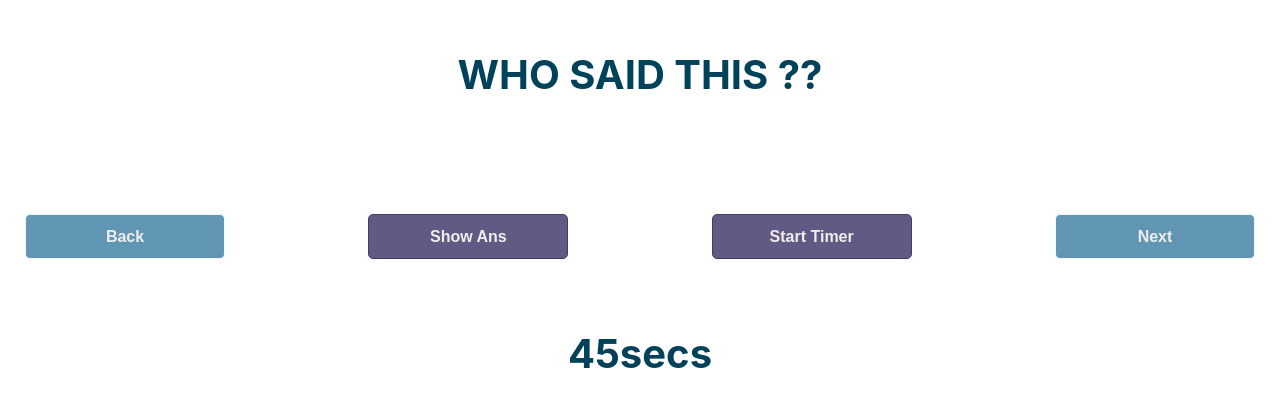
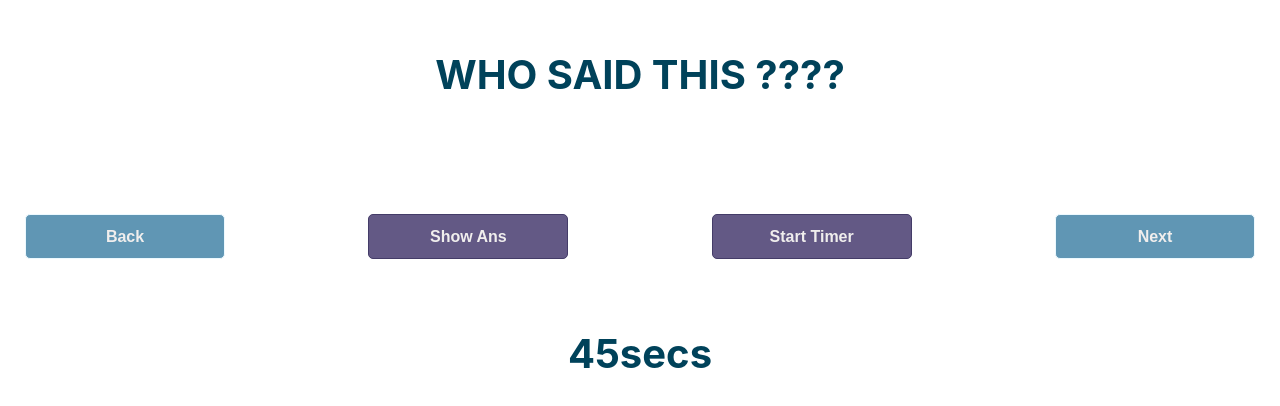
Before and after one commit to mr-burhanuddin/test, a React (Create React App) app: page / in a window 1280 px wide. Shown: the part 186-592 px from the top of the page. Built offline with nearby package versions, Linux system fonts and the light colour scheme.

Commit message:
Test Commit

```diff
--- a/src/App.css
+++ b/src/App.css
@@ -47,5 +47,5 @@ p {
   margin: 25px;
   font-size: medium;
   font-weight: 600;
-  cursor: pointer;
+  cursor: auto;
 }
--- a/src/App.tsx
+++ b/src/App.tsx
@@ -37,7 +37,7 @@ function App() {
     });
   };
 
-  const heading = "Who Said This ??";
+  const heading = "Who Said This ????";
 
   return (
     <div className="app">
@@ -82,3 +82,42 @@ function App() {
 }
 
 export default App;
+
+/*
+ **  Organization: Samta Info Tech Pvt Ltd
+ **
+ **  File Name: App.tsx
+ **
+ **  Description: Check If Audit Gets Added Or Not
+ **
+ **  Author: Burhanuddin
+ **  Creation Date: 2025-05-24
+ **
+ **  © COPYRIGHT 2025
+ **  Permission is hereby granted, free of charge, to any person obtaining a copy of
+ **  this software and associated documentation files (the “Software”), to deal in
+ **  the Software without restriction, including without limitation the rights to
+ **  use, copy, modify, merge, publish, distribute, sublicense, and/or sell copies of
+ **  the Software, and to permit persons to whom the Software is furnished to do so,
+ **  subject to the following conditions: The above copyright notice and this
+ **  permission notice shall be included in all copies or substantial portions of the
+ **  Software.THE SOFTWARE IS PROVIDED “AS IS”, WITHOUT WARRANTY OF ANY KIND, EXPRESS
+ **  OR IMPLIED, INCLUDING BUT NOT LIMITED TO THE WARRANTIES OF MERCHANTABILITY,
+ **  FITNESS FOR A PARTICULAR PURPOSE AND NONINFRINGEMENT. IN NO EVENT SHALL THE
+ **  AUTHORS OR COPYRIGHT HOLDERS BE LIABLE FOR ANY CLAIM, DAMAGES OR OTHER
+ **  LIABILITY, WHETHER IN AN ACTION OF CONTRACT, TORT OR OTHERWISE, ARISING FROM,
+ **  OUT OF OR IN CONNECTION WITH THE SOFTWARE OR THE USE OR OTHER DEALINGS IN THE
+ **  SOFTWARE.
+ **
+ **  Audit Logs (Change History):
+ **
+ **  -------------|----------|----------------------------------------------------
+ **  2025-05-24  |  Burhanuddin  |  Check If Audit Gets Added Or Not
+ **  -------------|----------|----------------------------------------------------
+ **  2025-05-24  |  Burhanuddin  |  Hello World Is being Added
+ **  -------------|----------|----------------------------------------------------
+ **  2025-05-24  |  Burhanuddin  |  This Is The Audit Related Changes
+ **  -------------|----------|----------------------------------------------------
+**  2025-05-27  |  Burhanuddin  |  TestAudit
+**  -------------|----------|----------------------------------------------------
+ */
--- a/src/Data.ts
+++ b/src/Data.ts
@@ -112,4 +112,52 @@ export const Data = [
     movie: "Sultan",
     character: "Aarfa (Anushka Sharma)",
   },
+  {
+    dailog:
+      "Sapne dekhna achchi baat hai, par kahi baar unke peeche daudte daudte na apne peeche choot jaate hai.",
+    movie: "Multan",
+    character: "Aarfa (Anushka Sharma)",
+  },
 ];
+
+
+/*
+**  Organization: Samta Info Tech Pvt Ltd
+**
+**  File Name: Data.ts
+**
+**  Description: Add The Initial Copyright
+**
+**  Author: Burhanuddin
+**  Creation Date: 2025-05-24
+**
+**  © COPYRIGHT 2025
+**  Permission is hereby granted, free of charge, to any person obtaining a copy of
+**  this software and associated documentation files (the “Software”), to deal in
+**  the Software without restriction, including without limitation the rights to
+**  use, copy, modify, merge, publish, distribute, sublicense, and/or sell copies of
+**  the Software, and to permit persons to whom the Software is furnished to do so,
+**  subject to the following conditions: The above copyright notice and this
+**  permission notice shall be included in all copies or substantial portions of the
+**  Software.THE SOFTWARE IS PROVIDED “AS IS”, WITHOUT WARRANTY OF ANY KIND, EXPRESS
+**  OR IMPLIED, INCLUDING BUT NOT LIMITED TO THE WARRANTIES OF MERCHANTABILITY,
+**  FITNESS FOR A PARTICULAR PURPOSE AND NONINFRINGEMENT. IN NO EVENT SHALL THE
+**  AUTHORS OR COPYRIGHT HOLDERS BE LIABLE FOR ANY CLAIM, DAMAGES OR OTHER
+**  LIABILITY, WHETHER IN AN ACTION OF CONTRACT, TORT OR OTHERWISE, ARISING FROM,
+**  OUT OF OR IN CONNECTION WITH THE SOFTWARE OR THE USE OR OTHER DEALINGS IN THE
+**  SOFTWARE.
+**
+**  Audit Logs (Change History):
+**
+**  -------------|----------|----------------------------------------------------
+**  2025-05-24  |  Burhanuddin  |  Add The Initial Copyright
+**  -------------|----------|----------------------------------------------------
+**  2025-05-24  |  Burhanuddin  |  This Is Audit Check
+**  -------------|----------|----------------------------------------------------
+**  2025-05-24  |  Burhanuddin  |  Hello World Is being Added
+**  -------------|----------|----------------------------------------------------
+**  2025-05-24  |  Burhanuddin  |  This Is The Audit Related Changes
+**  -------------|----------|----------------------------------------------------
+**  2025-05-27  |  Burhanuddin  |  TestAudit
+**  -------------|----------|----------------------------------------------------
+*/
```
Also changed, not shown: src/index.tsx (+43 -6 lines).
